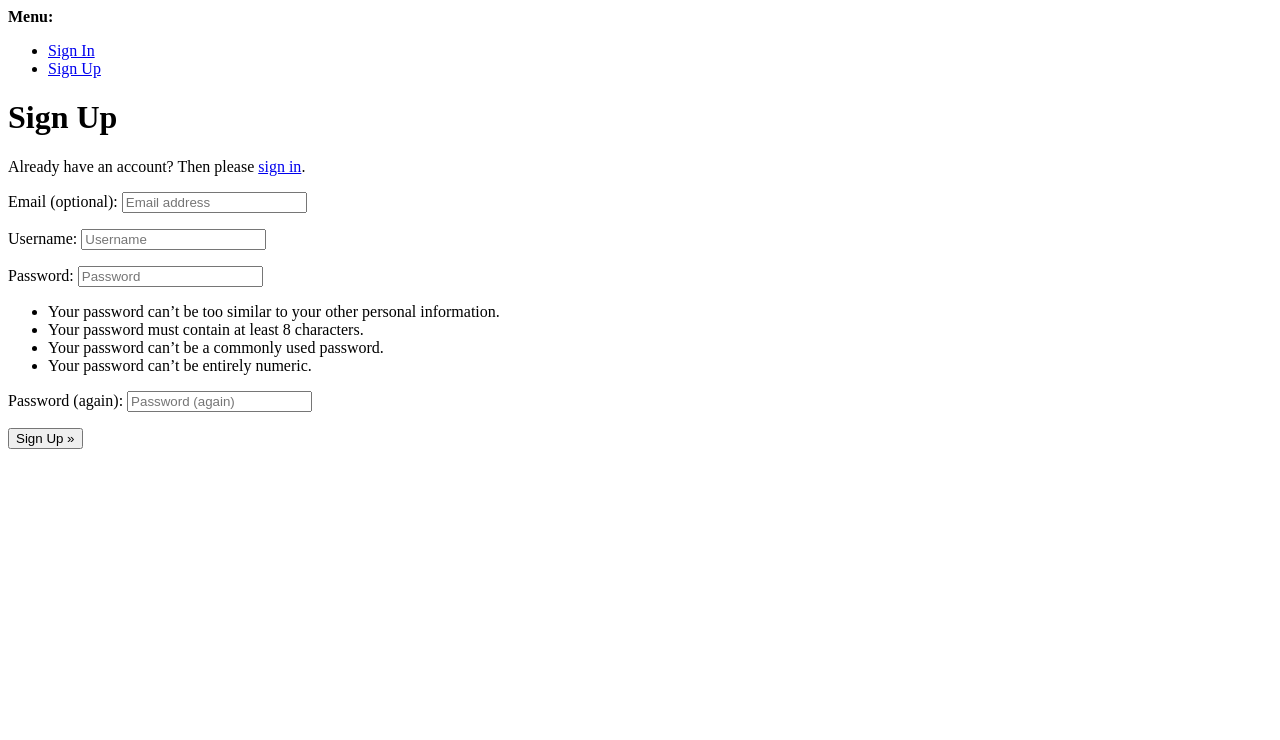
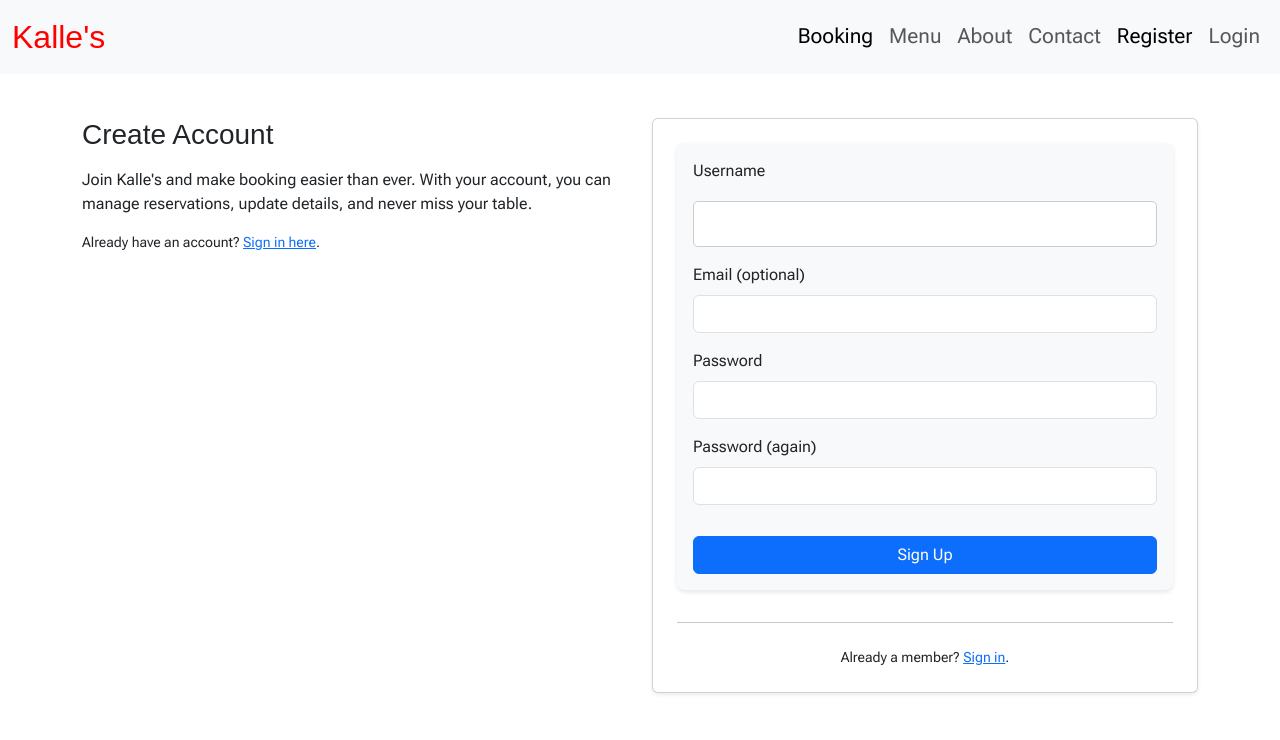
Before and after one commit to Blommis/kalles_restaurant, a Django app: page /account/signup/ in a window 1280 px wide. Shown: the top 740 px of the page. Run offline with Django 4.2, Linux system fonts and the light colour scheme; some libraries are stand-ins or nearby versions; some web fonts are replaced.

Commit message:
Add signup template page styled with Bootstrap

```diff
--- a/templates/account/signup.html
+++ b/templates/account/signup.html
@@ -1,21 +1,137 @@
-{% extends "account/base.html" %}
-
+{% extends "base.html" %}
 {% load i18n %}
 
-{% block head_title %}{% trans "Signup" %}{% endblock head_title %}
+{% block head_title %}{% trans "Sign Up" %}{% endblock %}
 
 {% block content %}
-<h1>{% trans "Sign Up" %}</h1>
+<div class="container py-5" id="account">
+  <div class="row g-4 align-items-start">
+    <!-- Intro / Copy -->
+    <div class="col-lg-6">
+      <h1 class="h3 mb-3">{% trans "Create Account" %}</h1>
+      <p class="mb-3">
+        {% blocktrans %}
+          Join Kalle's and make booking easier than ever.
+          With your account, you can manage reservations, update details, and never miss your table.
+        {% endblocktrans %}
+      </p>
+      <p class="small">
+        {% blocktrans %}Already have an account? <a href="{{ login_url }}">Sign in here</a>.{% endblocktrans %}
+      </p>
+    </div>
 
-<p>{% blocktrans %}Already have an account? Then please <a href="{{ login_url }}">sign in</a>.{% endblocktrans %}</p>
+    <!-- Form Card -->
+    <div class="col-lg-6">
+      <div class="card shadow-sm">
+        <div class="card-body p-4">
+          <form class="signup" id="signup_form" method="post" action="{% url 'account_signup' %}" novalidate>
+            {% csrf_token %}
 
-<form class="signup" id="signup_form" method="post" action="{% url 'account_signup' %}">
-  {% csrf_token %}
-  {{ form.as_p }}
-  {% if redirect_field_value %}
-  <input type="hidden" name="{{ redirect_field_name }}" value="{{ redirect_field_value }}" />
-  {% endif %}
-  <button type="submit">{% trans "Sign Up" %} &raquo;</button>
-</form>
+            <!-- Username -->
+            {% if form.username %}
+            <div class="mb-3">
+              <label for="{{ form.username.id_for_label }}" class="form-label">
+                {{ form.username.label|default:_("Username") }}
+              </label>
+              <input
+                type="text"
+                name="{{ form.username.html_name }}"
+                id="{{ form.username.id_for_label }}"
+                value="{{ form.username.value|default_if_none:'' }}"
+                class="form-control{% if form.username.errors %} is-invalid{% endif %}"
+                autocomplete="username"
+                required
+              >
+              {% if form.username.errors %}
+                <div class="invalid-feedback">
+                  {{ form.username.errors|striptags }}
+                </div>
+              {% endif %}
+            </div>
+            {% endif %}
 
-{% endblock content %}
+            <!-- Email -->
+            {% if form.email %}
+            <div class="mb-3">
+              <label for="{{ form.email.id_for_label }}" class="form-label">
+                {{ form.email.label|default:_("Email") }}
+              </label>
+              <input
+                type="email"
+                name="{{ form.email.html_name }}"
+                id="{{ form.email.id_for_label }}"
+                value="{{ form.email.value|default_if_none:'' }}"
+                class="form-control{% if form.email.errors %} is-invalid{% endif %}"
+                autocomplete="email"
+                required
+              >
+              {% if form.email.errors %}
+                <div class="invalid-feedback">
+                  {{ form.email.errors|striptags }}
+                </div>
+              {% endif %}
+            </div>
+            {% endif %}
+
+            <!-- Password -->
+            <div class="mb-3">
+              <label for="{{ form.password1.id_for_label }}" class="form-label">
+                {{ form.password1.label|default:_("Password") }}
+              </label>
+              <input
+                type="password"
+                name="{{ form.password1.html_name }}"
+                id="{{ form.password1.id_for_label }}"
+                class="form-control{% if form.password1.errors %} is-invalid{% endif %}"
+                autocomplete="new-password"
+                required
+              >
+              {% if form.password1.errors %}
+                <div class="invalid-feedback">
+                  {{ form.password1.errors|striptags }}
+                </div>
+              {% endif %}
+            </div>
+
+            <!-- Confirm Password -->
+            <div class="mb-3">
+              <label for="{{ form.password2.id_for_label }}" class="form-label">
+                {{ form.password2.label|default:_("Confirm Password") }}
+              </label>
+              <input
+                type="password"
+                name="{{ form.password2.html_name }}"
+                id="{{ form.password2.id_for_label }}"
+                class="form-control{% if form.password2.errors %} is-invalid{% endif %}"
+                autocomplete="new-password"
+                required
+              >
+              {% if form.password2.errors %}
+                <div class="invalid-feedback">
+                  {{ form.password2.errors|striptags }}
+                </div>
+              {% endif %}
+            </div>
+
+            {% if redirect_field_value %}
+              <input type="hidden" name="{{ redirect_field_name }}" value="{{ redirect_field_value }}">
+            {% endif %}
+
+            <div class="d-flex justify-content-end">
+              <button class="btn btn-primary" type="submit">
+                {% trans "Sign Up" %}
+              </button>
+            </div>
+          </form>
+
+          <hr class="my-4">
+
+          <div class="text-center small">
+            {% blocktrans %}Already a member? <a href="{{ login_url }}">Sign in</a>.{% endblocktrans %}
+          </div>
+        </div>
+      </div>
+    </div>
+  </div>
+</div>
+{% endblock %}
```
